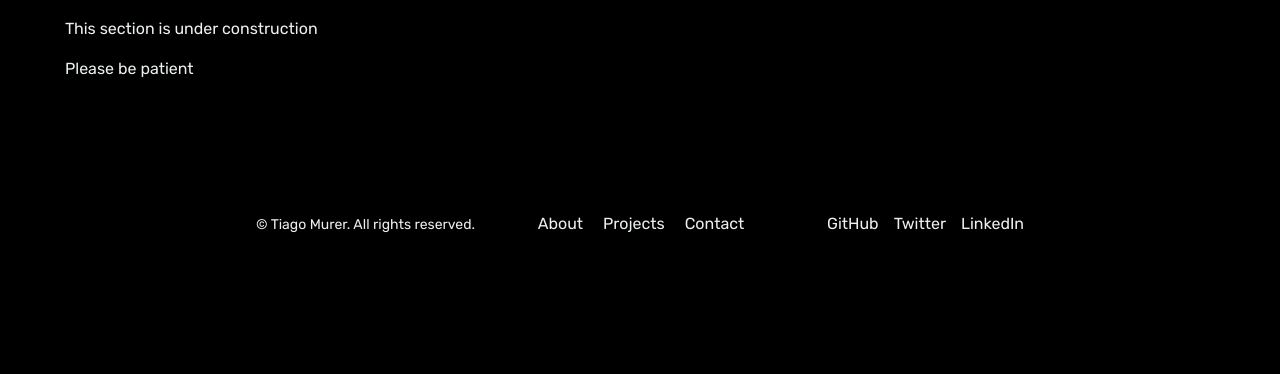
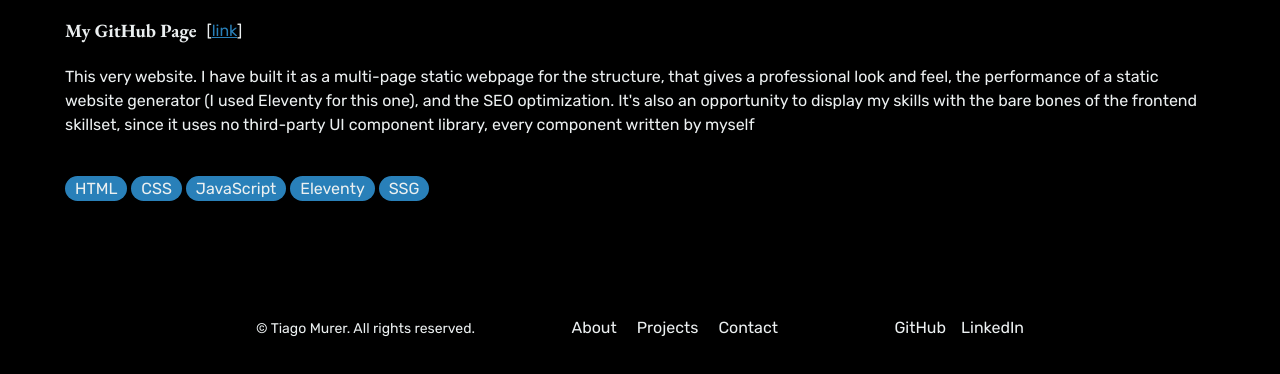
Before and after one commit to tsmurer/tsmurer.github.io, an Eleventy site: page src/pages/projects.njk in a window 1280 px wide. Shown: the part 176-550 px from the top of the page. Built offline with nearby package versions, Linux system fonts and the light colour scheme; Eleventy itself is replaced by a stand-in of ours; files that its build step writes are made by us from their sources; what eleventy-sass would draw is missing.

Commit message:
projects page basics

```diff
--- /dev/null
+++ b/src/_data/projects.json
@@ -0,0 +1,20 @@
+{
+    "projects": [
+      {
+        "title": "My GitHub Page",
+        "description": "This very website. I have built it as a multi-page static webpage for the structure, that gives a professional look and feel, the performance of a static website generator (I used Eleventy for this one), and the SEO optimization. It's also an opportunity to display my skills with the bare bones of the frontend skillset, since it uses no third-party UI component library, every component written by myself",
+        "url": "https://github.com/tsmurer/tsmurer.github.io",
+        "screenshots": [
+          {
+            "url": "src/images/screenshots/gh-page-lighthouse.jpg",
+            "caption": "Google Lighthouse Score Screenshot"
+            }],
+        "tags": [
+          {"name": "HTML"},
+          {"name": "CSS"},
+          {"name": "JavaScript"},
+          {"name": "Eleventy"},
+          {"name": "SSG"}]
+      }
+    ]
+  }
--- /dev/null
+++ b/src/_includes/partials/chip.njk
@@ -0,0 +1 @@
+<span class="chip"> {{ tag.name }}</span>
--- a/src/_includes/partials/footer.njk
+++ b/src/_includes/partials/footer.njk
@@ -8,7 +8,6 @@
     </ul>
     <div class="social-media">
       <a href="https://github.com/tsmurer" target="_blank">GitHub</a>
-      <a href="https://twitter.com/yourusername" target="_blank">Twitter</a>
       <a href="https://www.linkedin.com/in/tiagomurer/" target="_blank">LinkedIn</a>
     </div>
   </div>
--- a/src/_includes/partials/hero.njk
+++ b/src/_includes/partials/hero.njk
@@ -2,8 +2,6 @@
   <div class="hero-content">
     <h2>I am a Software Engineer with a tech graduation and 4 years of professional experience at making things faster and prettier.</h2>
     <div class="hero-buttons">
-      {# <a href="#your-link-1" class="btn btn-primary">Button 1</a> #}
-      {# <a href="#your-link-2" class="btn btn-secondary">Button 2</a> #}
     </div>
   </div>
 </section>
--- /dev/null
+++ b/src/_includes/partials/project-picture.njk
@@ -0,0 +1,3 @@
+
+<span>img</span>
+{% image screenshot.url, screenshot.caption, [300, 600], ["jpeg", "webp"], "personal-card__img" % %}
--- /dev/null
+++ b/src/_includes/partials/project.njk
@@ -0,0 +1,21 @@
+<article class="project">
+    <div class="project__title_and_link">
+        <h3 class="project__name"> {{ project.title }}</h3>
+        <span>[<a href="{{ project.url }}" target="_blank">link</a>]</span>
+    </div>
+
+    <div class="project__description">
+        {{ project.description }}
+    </div>
+    <div class="project__screenshots">
+        {% for screenshot in project.screenshots %}
+            {% include 'partials/project-picture.njk' %}
+        {% endfor %}
+    </div>
+    <div class="project__tags">
+        {% for tag in project.tags %}
+            {% include 'partials/chip.njk' %}
+        {% endfor %}
+    </ul>
+
+</article>
--- a/src/pages/index.njk
+++ b/src/pages/index.njk
@@ -27,7 +27,6 @@ permalink: /
         <span id="toggle-all-accordions">expand all</span>
       </div>
 
-      {# TODO: open all/close all button #}
       <div class="accordions">
         {% for skill in skills.skills %}
            {% include 'partials/accordion.njk' %}
--- a/src/pages/projects.njk
+++ b/src/pages/projects.njk
@@ -9,6 +9,7 @@ permalink: /projects/
 
 {% block content %}
   <h1>Projects</h1>
-  <p>This section is under construction</p>
-  <p>Please be patient</p>
+  {% for project in projects.projects %}
+    {% include 'partials/project.njk' %}
+  {% endfor %}
 {% endblock %}
--- /dev/null
+++ b/src/styles/components/_chip.scss
@@ -0,0 +1,6 @@
+.chip {
+    background-color: $primary-color;
+    border-radius: 20px;
+    padding: 3px 10px;
+    cursor: default;
+}
--- a/src/styles/components/_personal-card.scss
+++ b/src/styles/components/_personal-card.scss
@@ -19,6 +19,7 @@
         font-size: 20px;
         & p {
             margin: 0;
+            opacity: 0.8;
         }
     }
 
--- /dev/null
+++ b/src/styles/components/_project.scss
@@ -0,0 +1,22 @@
+.project {
+    display: flex;
+    flex-direction: column;
+    gap: 20px;
+
+    &__title_and_link {
+        display: flex;
+        flex-direction: row;
+        align-items: center;
+        gap: 10px;
+
+        & a {
+            text-decoration: underline;
+            color: $primary-color;
+        }
+    }
+    &__name {
+        margin: 0;
+    }
+
+
+}
--- a/src/styles/main.scss
+++ b/src/styles/main.scss
@@ -20,10 +20,12 @@
 
 // 5. Components (Now that themes are loaded)
 @import 'components/accordion';
+@import 'components/chip';
 @import 'components/hero';
 @import 'components/job-entry';
 @import 'components/navbar';
 @import 'components/personal-card';
+@import 'components/project';
 
 // 6. Pages
 @import 'pages/home';
```
Also changed, not shown: src/images/screenshots/gh-page-lighthouse.jpg (added).
